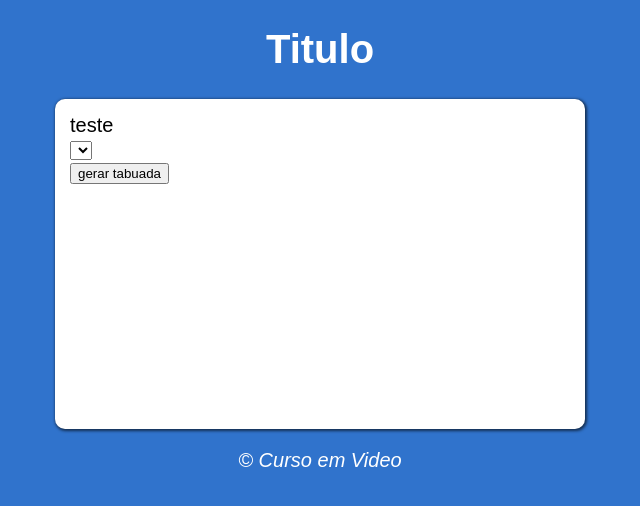
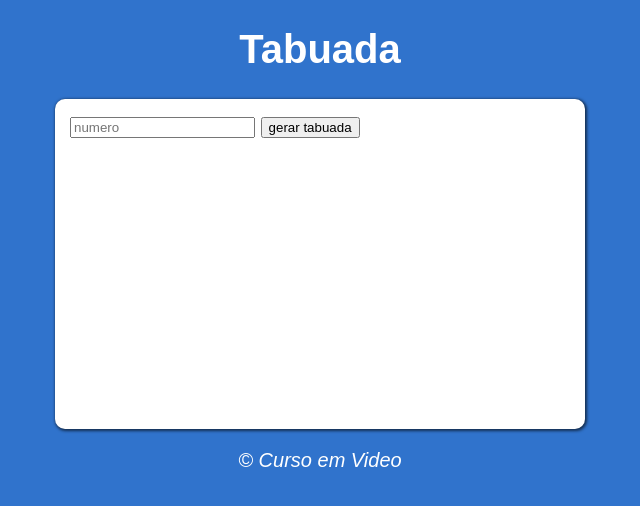
Before and after one commit to Matheuss0us4/javascript, a plain HTML site: page aula-08/ex04/modelo.html in a window 1280 px wide. Shown: the whole page, without its empty margins (320-960 px from the left). Drawn offline with Linux system fonts and the light colour scheme.

Commit message:
atualizando aula-08 ex04

```diff
--- a/aula-08/ex04/modelo.html
+++ b/aula-08/ex04/modelo.html
@@ -8,22 +8,26 @@
 </head>
 <body>
     <header>
-        <h1>Titulo</h1>
+        <h1>Tabuada</h1>
     </header>
     <section>
         <div>
-            teste
+            <input type="number" name="tabu" id="tabu" placeholder="numero">
+
+            <input type="button" value="gerar tabuada" onclick="tabuada()">
         </div>
         <div id="res">
-           <form action="tabuada">
+
+          <!--  <form action="tabuada">
             <select name="melt" id="tx1">
                 <option value="1"><p id="res"></p></option>
                 <option value="2"><p id="res"></p></option>
                 <option value="3"><p id="res"></p></option>
             </select>
-           </form>
+           </form> -->
+
         </div>
-        <input type="button" value="gerar tabuada" onclick="tabuada()">
+
     </section>
     <footer>
         <p>&copy; Curso em Video</p>
--- a/aula-08/ex04/script.js
+++ b/aula-08/ex04/script.js
@@ -1,8 +1,24 @@
 function tabuada() {
+    /* criar as variaveis */
     let res = document.getElementById('res')
-    let c = 0
-    while(c <= 3) {
-        res.innerHTML += `2 x ${c}<br> `
+    let tabu = document.getElementById('tabu')
+    if(tabu.value.length == 0) {
+        window.alert('insira um numero!')
+    } else {
+        let t = Number(tabu.value)
+        let r = 1
+        for(let t = tab;tab <= 10; tab++) {
+            res.innerHTML += tab
+        }
+    }
+
+    /* criar uma condiçao na qual se o input do numero da tabuada for 0 ou nada entao 'INSERIR UM NUMERO!'*/
+
+    /* proseguir a condiçao com o else, converter o inpute tabuada para numero */
+
+    while(c <= 10) {
+        r = c * t
+        res.innerHTML += `${c} x ${t} = ${r}<br>`
         c++
     }
 }
```
